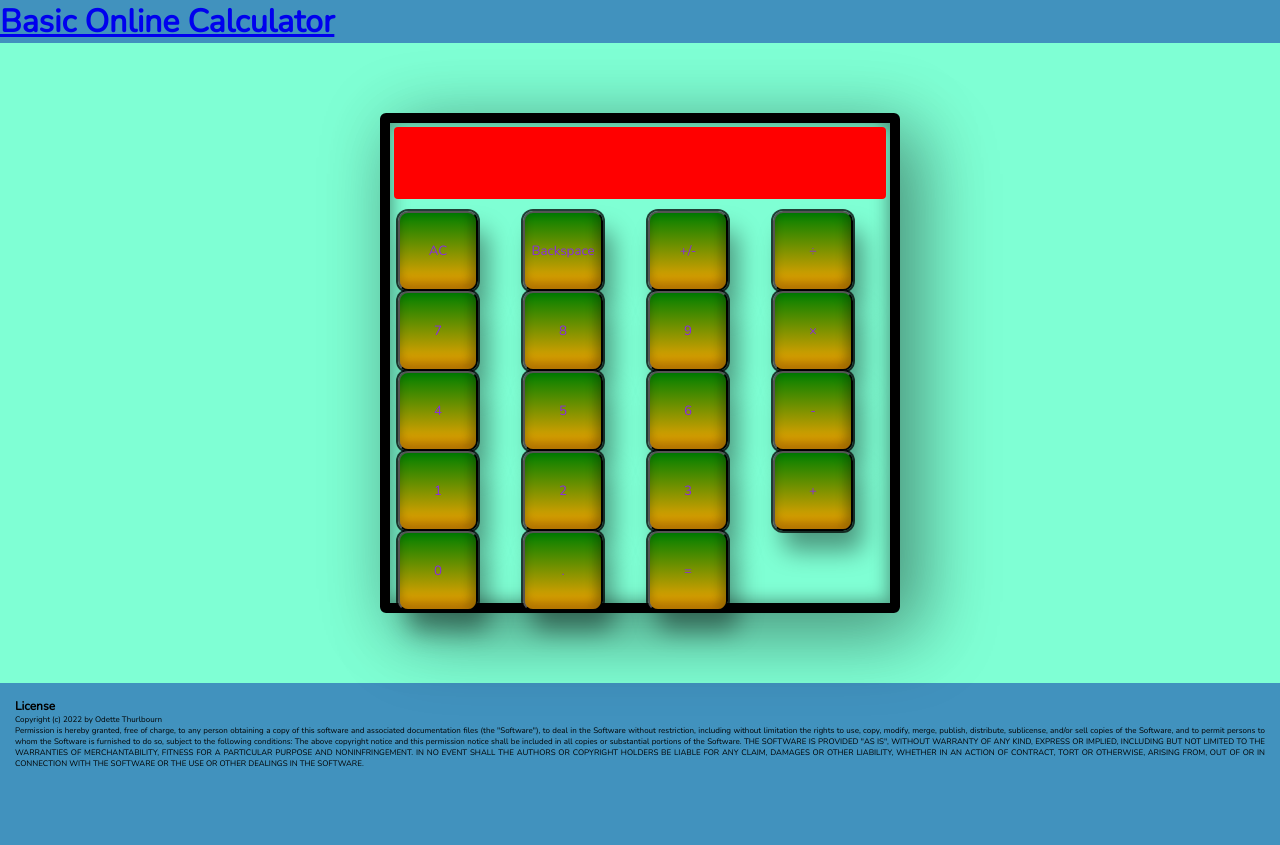
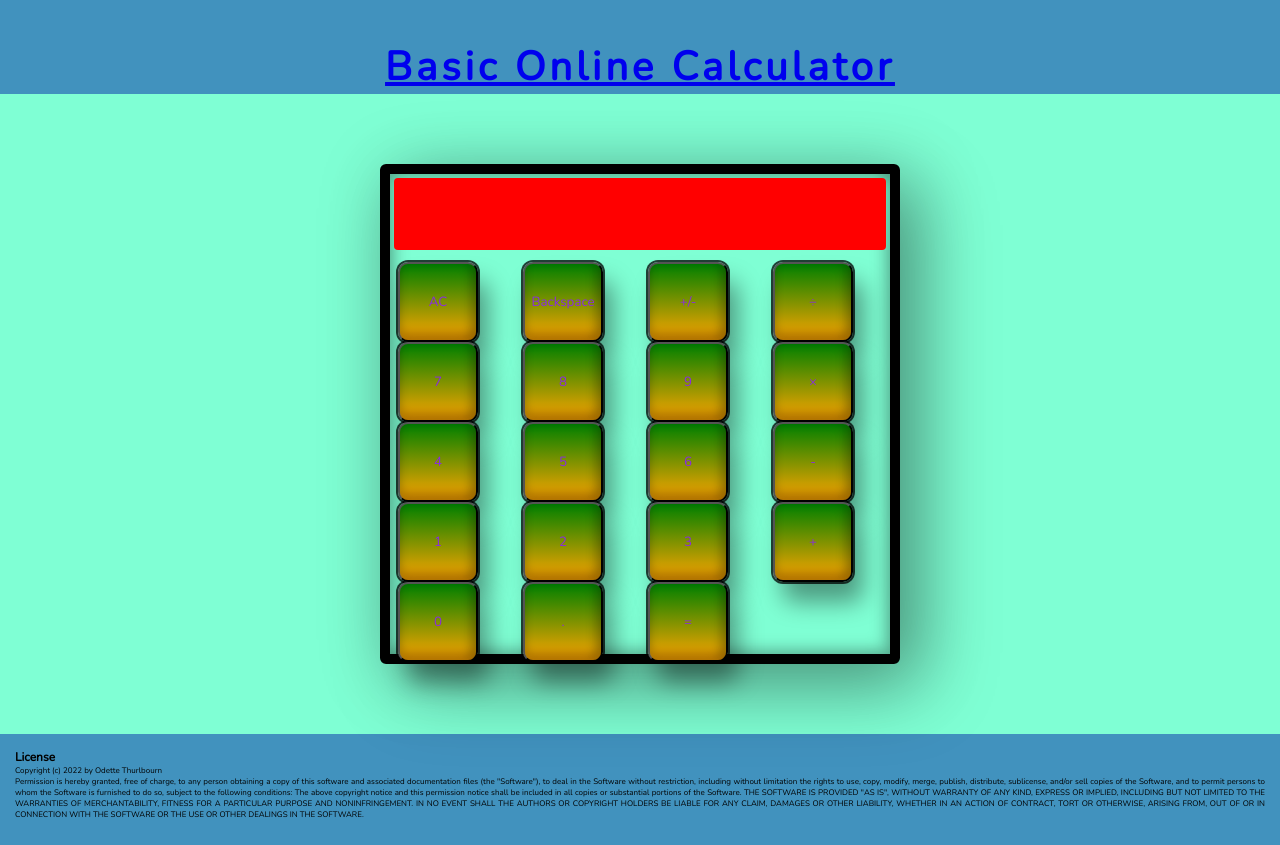
Before and after one commit to OdetteThurlbourn/basicOnlineCalculator, a plain HTML site: page index.html in a window 1280 px wide. Before the commit the page ends 800 px from the top, so only its background shows below. Drawn offline with nearby package versions, Linux system fonts and the light colour scheme.

Commit message:
Add style to page heading

```diff
--- a/assets/css/style.css
+++ b/assets/css/style.css
@@ -10,6 +10,16 @@
 
 body {
     background-color: #4192BE;
+}
+
+/* Heading style rules */
+#heading{
+    font-family: Nunito, sans-serif;
+    text-decoration: none;
+    text-align: center;
+    font-size: 2.5rem;
+    letter-spacing: 4px;
+    margin-top: 1em;
 }
 
 
```
